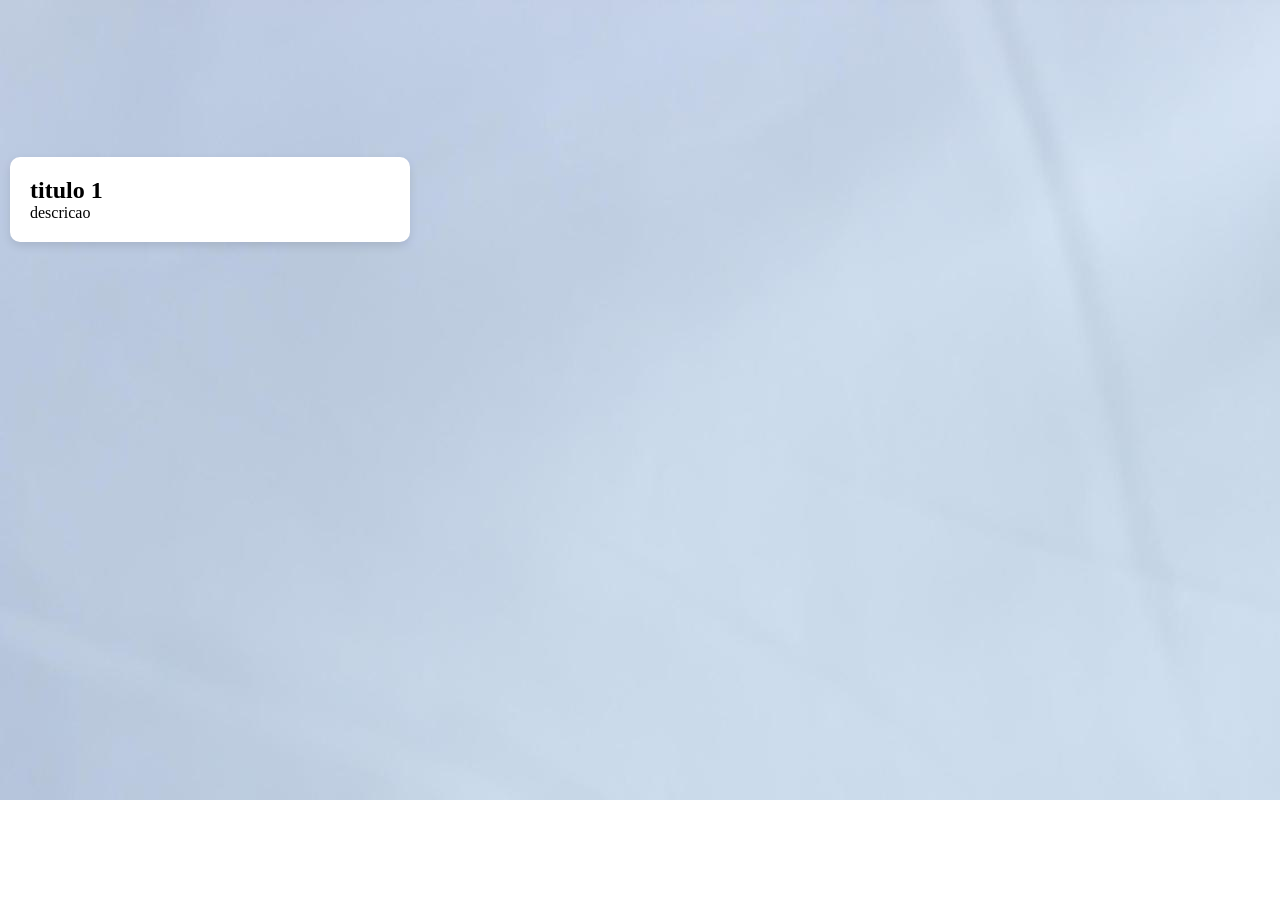
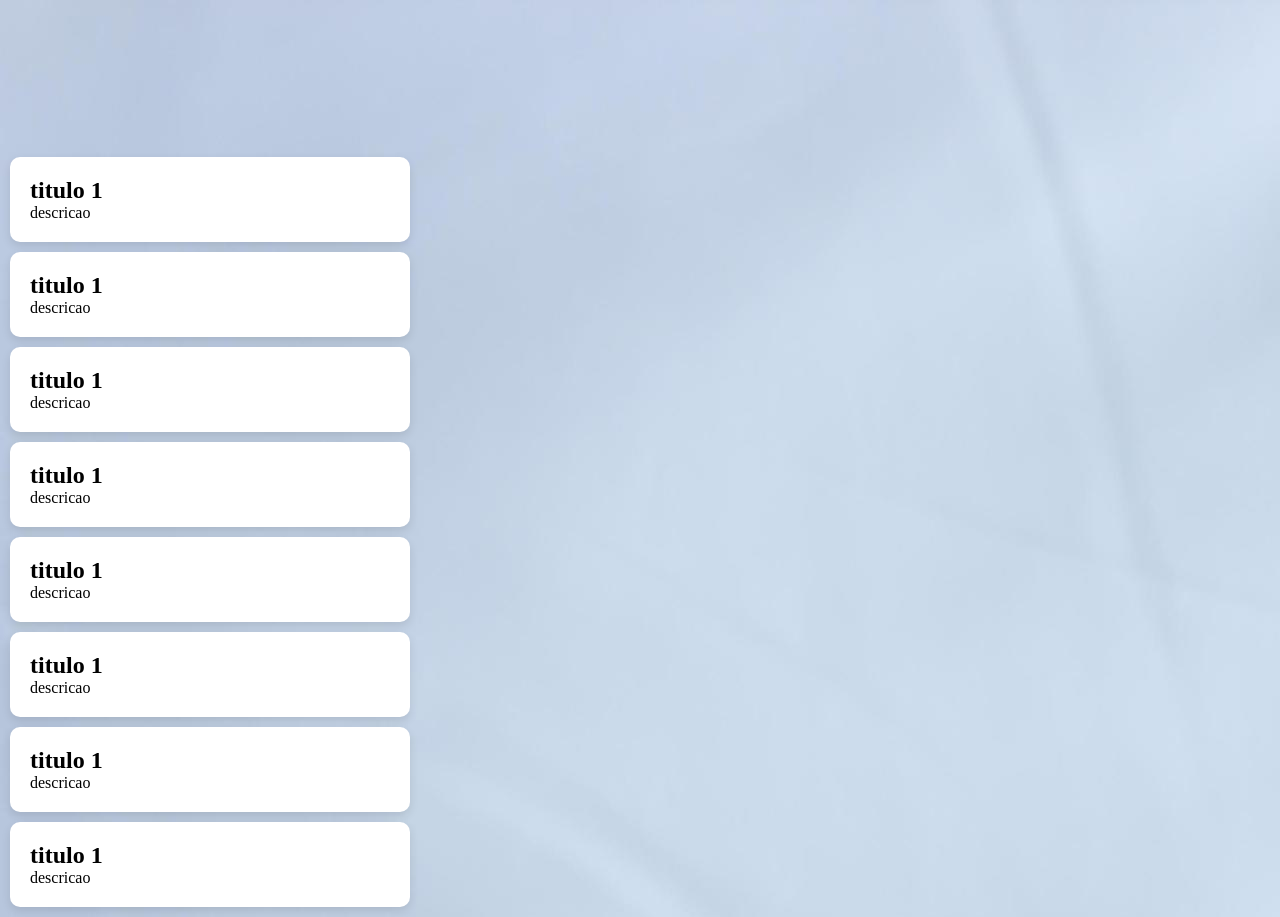
Before and after one commit to beatrizacsantos/beatrizacsantos.github.io, a plain HTML site: page index.html in a window 1280 px wide. Before the commit the page ends 800 px from the top, so only its background shows below. Drawn offline with Linux system fonts and the light colour scheme.

Commit message:
commit 7

```diff
--- a/index.html
+++ b/index.html
@@ -15,6 +15,34 @@
             <h2>titulo 1</h2>
             <p>descricao</p>
         </article>
+        <article>
+            <h2>titulo 1</h2>
+            <p>descricao</p>
+        </article>
+        <article>
+            <h2>titulo 1</h2>
+            <p>descricao</p>
+        </article>
+        <article>
+            <h2>titulo 1</h2>
+            <p>descricao</p>
+        </article>
+        <article>
+            <h2>titulo 1</h2>
+            <p>descricao</p>
+        </article>
+        <article>
+            <h2>titulo 1</h2>
+            <p>descricao</p>
+        </article>
+        <article>
+            <h2>titulo 1</h2>
+            <p>descricao</p>
+        </article>
+        <article>
+            <h2>titulo 1</h2>
+            <p>descricao</p>
+        </article>
     </section>
 </body>
 </html>
```
